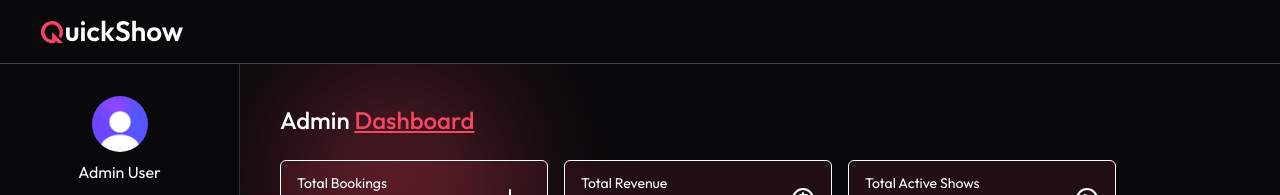
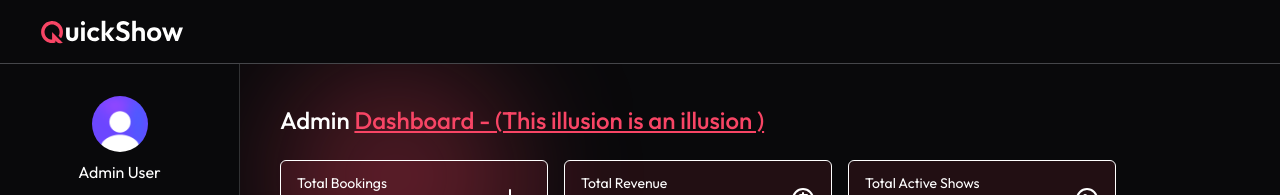
Before and after one commit to SonOfChrist/Movie-Ticket-Booking, a React (Vite) app: page /admin in a window 1280 px wide. Shown: the top 195 px of the page. Built offline with nearby package versions, Linux system fonts and the light colour scheme.

Commit message:
Update On Admin

```diff
--- a/src/pages/admin/Dashboard.jsx
+++ b/src/pages/admin/Dashboard.jsx
@@ -35,7 +35,7 @@ const Dashboard = () => {
 
   return !loading ? (
     <>
-     <Title text1="Admin" text2="Dashboard"/>
+     <Title text1="Admin" text2="Dashboard - (This illusion is an illusion )"/>
      <div>
       <div className='relative flex flex-wrap gap-4 mt-6'>
         <BlurCircle top="-100px" left="0" />
```
